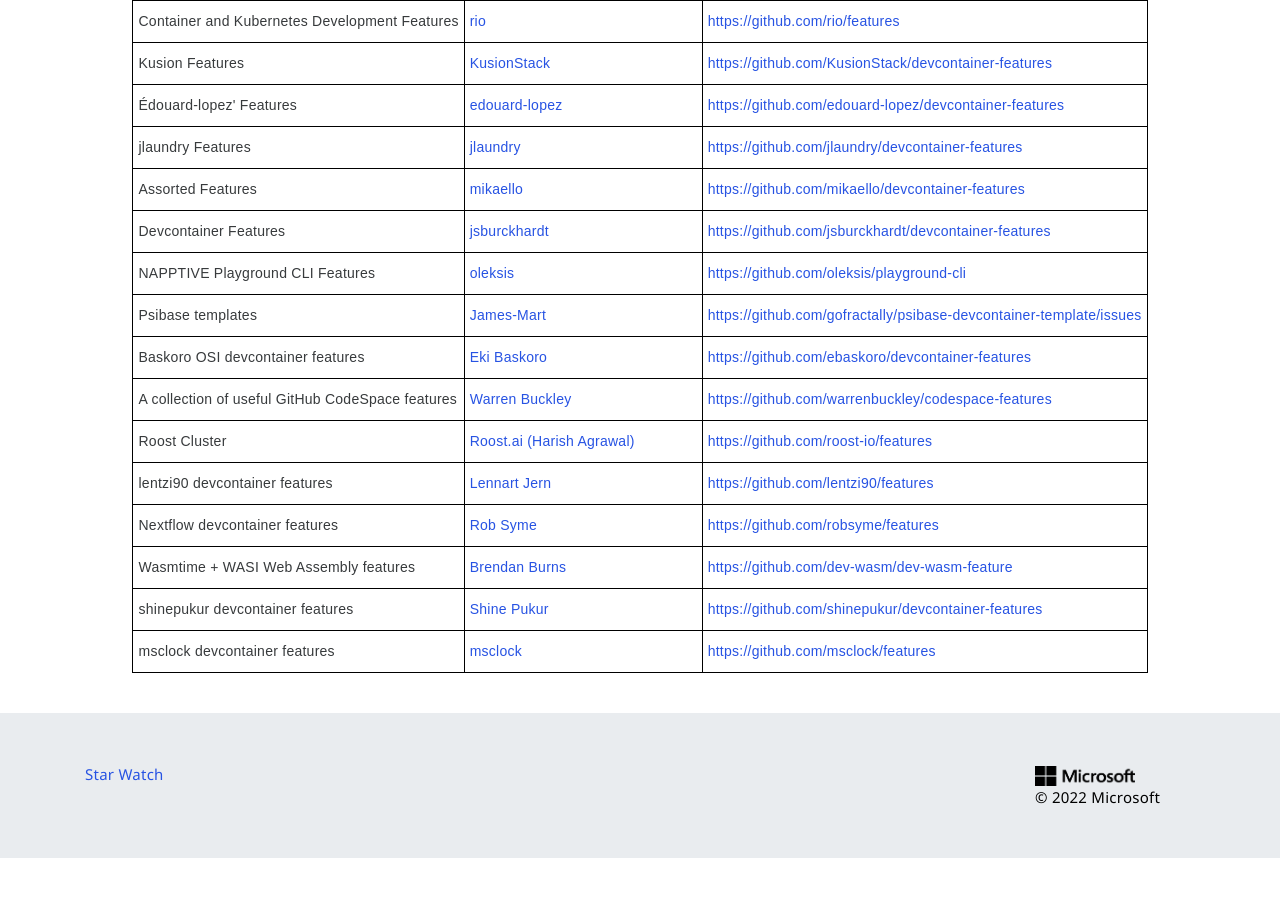
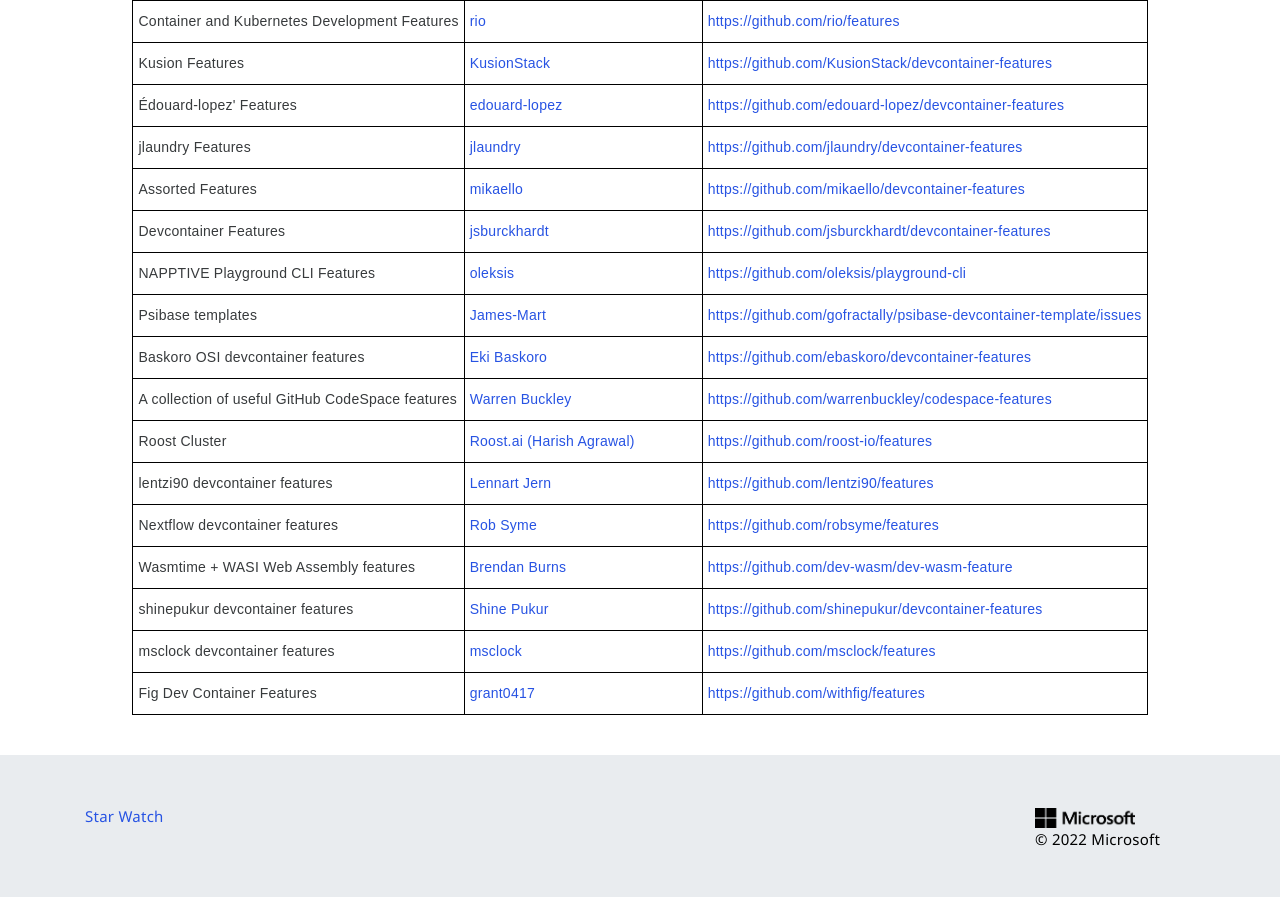
Before and after one commit to devcontainers/devcontainers.github.io, a Jekyll site: the page built from collections.html, in a window 1280 px wide and 900 px high, scrolled down 1426 px. Shown: the top 897 px of the window. Built offline with Jekyll 4.4.1, drawn with Linux system fonts in a browser that asks for light colours; nearby versions of some CDN libraries; comment, search, counter and statistics services are not loaded; before the commit the page ends 2284 px from its top, so only the background shows below that.

Commit message:
Add Fig features (#117)
* feat: add withfig/features

* Update collection-index.yml

```diff
--- a/_data/collection-index.yml
+++ b/_data/collection-index.yml
@@ -208,3 +208,8 @@
   contact: https://github.com/msclock/features/issues
   repository: https://github.com/msclock/features
   ociReference: ghcr.io/msclock/features
+- name: Fig Dev Container Features
+  maintainer: grant0417
+  contact: https://github.com/withfig/features/issues
+  repository: https://github.com/withfig/features
+  ociReference: ghcr.io/withfig/features
```
